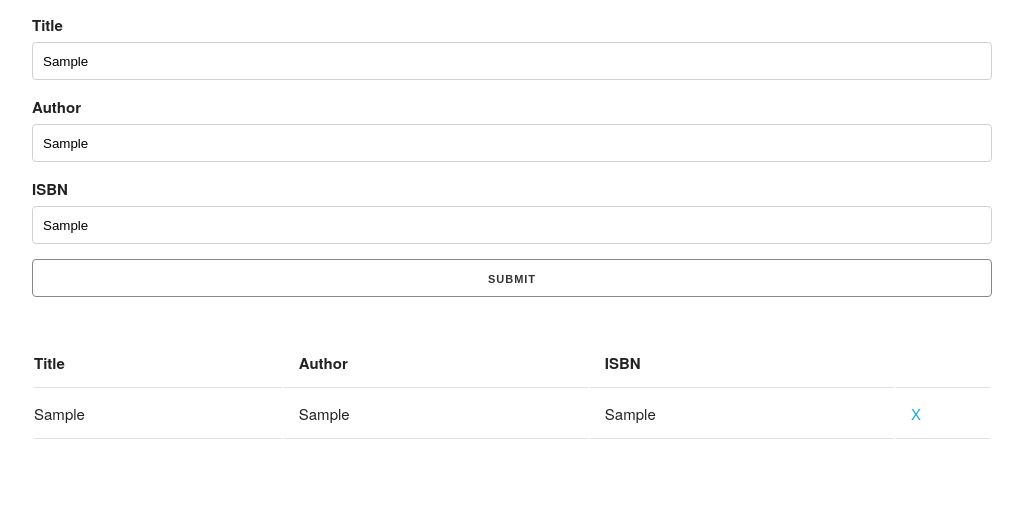
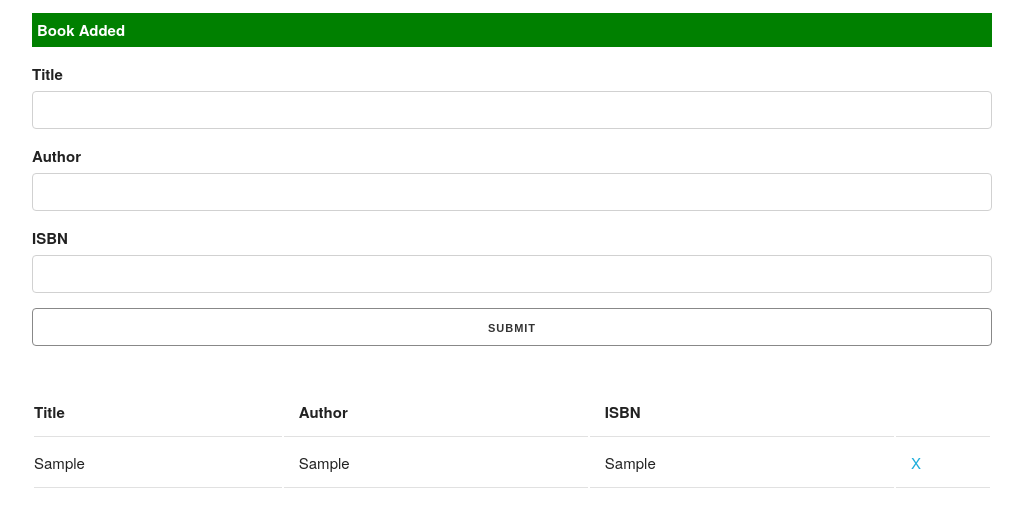
Before and after one commit to ayobanwo/addBook, a plain HTML site: page index.html in a window 1280 px wide. Both pictures are taken after typing "Sample", "Sample", "Sample" into the empty fields and a click on the input "Submit". Shown: the part 75-602 px from the top of the page, without its empty margins (128-1151 px from the left). Drawn offline with nearby package versions, Linux system fonts and the light colour scheme.

Commit message:
Input Validation and alert

```diff
--- a/app.js
+++ b/app.js
@@ -23,6 +23,32 @@ UI.prototype.addBookToList = function(book){
 	//Add row to the list
 	list.appendChild(row);
 }
+
+UI.prototype.showAlert = function (message, className){
+	//Create div
+	const div = document.createElement('div');
+	// Add class
+	div.className = `alert ${className}`;
+	// Add message
+	div.appendChild(document.createTextNode(message));
+	//Get parent
+	const container = document.querySelector('.container');
+	//Get form
+	const form = document.getElementById('book-form');
+	//Insert div
+	container.insertBefore(div, form);
+
+	setTimeout(function(){
+		document.querySelector('.alert').remove()
+	} ,3000);
+}
+
+//Clear fields after submit
+UI.prototype.clearFields = function(){
+	document.getElementById('title').value = '';
+	document.getElementById('author').value = '';
+	document.getElementById('isbn').value = '';
+}
 //Event Listeners
 document.getElementById('book-form').addEventListener('submit',
 	function(e){
@@ -36,8 +62,19 @@ document.getElementById('book-form').addEventListener('submit',
 		//Instantiate UI
 		const ui = new UI()
 
-		//Add book to list
-		ui.addBookToList(book)
+		if ( title == '' || author == '' || isbn == '') {
+			//Error Alert
+			ui.showAlert('Please fill in all fields', 'error')
+		}
+		else {
+			//Add book to list
+			ui.addBookToList(book);
+
+			//Success alert
+			ui.showAlert('Book Added', 'success')
+			//Clear fields
+			ui.clearFields()
+		}
 
 		e.preventDefault();
 	})
--- a/index.html
+++ b/index.html
@@ -3,6 +3,7 @@
 <head>
 	<meta charset="UTF-8">
 	<link rel="stylesheet" type="text/css" href="https://cdnjs.cloudflare.com/ajax/libs/skeleton/2.0.4/skeleton.css">
+	<link rel="stylesheet" type="text/css" href="style.css">
 	<title>Book List</title>
 </head>
 <body>
--- a/style.css
+++ b/style.css
@@ -2,6 +2,7 @@
 	color: white;
 	padding: 5px;
 	margin: 5px 0 15px 0;
+	font-weight: bolder;
 }
 .success{
 	background: green;
```
